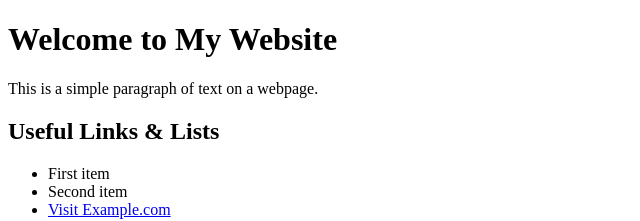
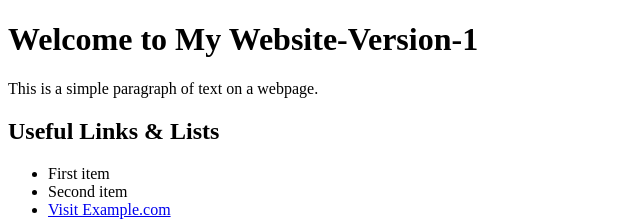
Before and after one commit to mohiturkude8237/simple-cicd-demo, a plain HTML site: page index.html in a window 1280 px wide. Shown: the top 221 px of the page, without its empty margins (0-640 px from the left). Drawn offline with Linux system fonts and the light colour scheme.

Commit message:
Update heading to include version number

```diff
--- a/index.html
+++ b/index.html
@@ -7,7 +7,7 @@
 </head>
 <body>
 
-  <h1>Welcome to My Website</h1>
+  <h1>Welcome to My Website-Version-1</h1>
   <p>This is a simple paragraph of text on a webpage.</p>
 
   <h2>Useful Links & Lists</h2>
```
